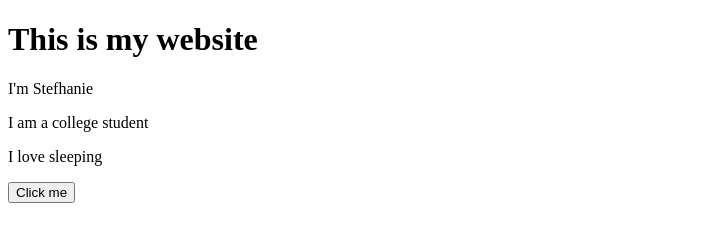
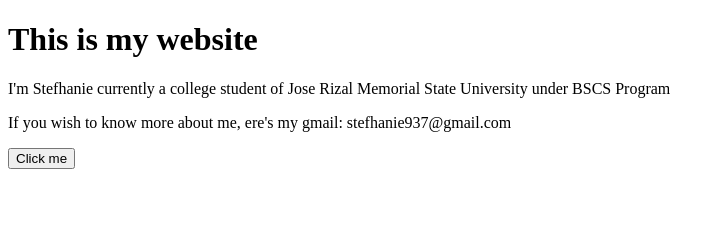
Before and after one commit to stefhanie937/myPortfolio, a plain HTML site: page index.html in a window 1280 px wide. Shown: the whole page, without its empty margins (0-725 px from the left). Drawn offline with Linux system fonts and the light colour scheme.

Commit message:
add:update personal info

```diff
--- a/index.html
+++ b/index.html
@@ -7,9 +7,8 @@
 </head>
 <body>
     <h1>This is my website</h1>
-    <p>I'm Stefhanie</p>
-    <p>I am a college student</p>
-    <p>I love sleeping</p>
+    <p>I'm Stefhanie currently a college student of Jose Rizal Memorial State University under BSCS Program</p>
+    </p>If you wish to know more about me, ere's my gmail: stefhanie937@gmail.com</p>
 
     <button>Click me</button>
 </body>
```
